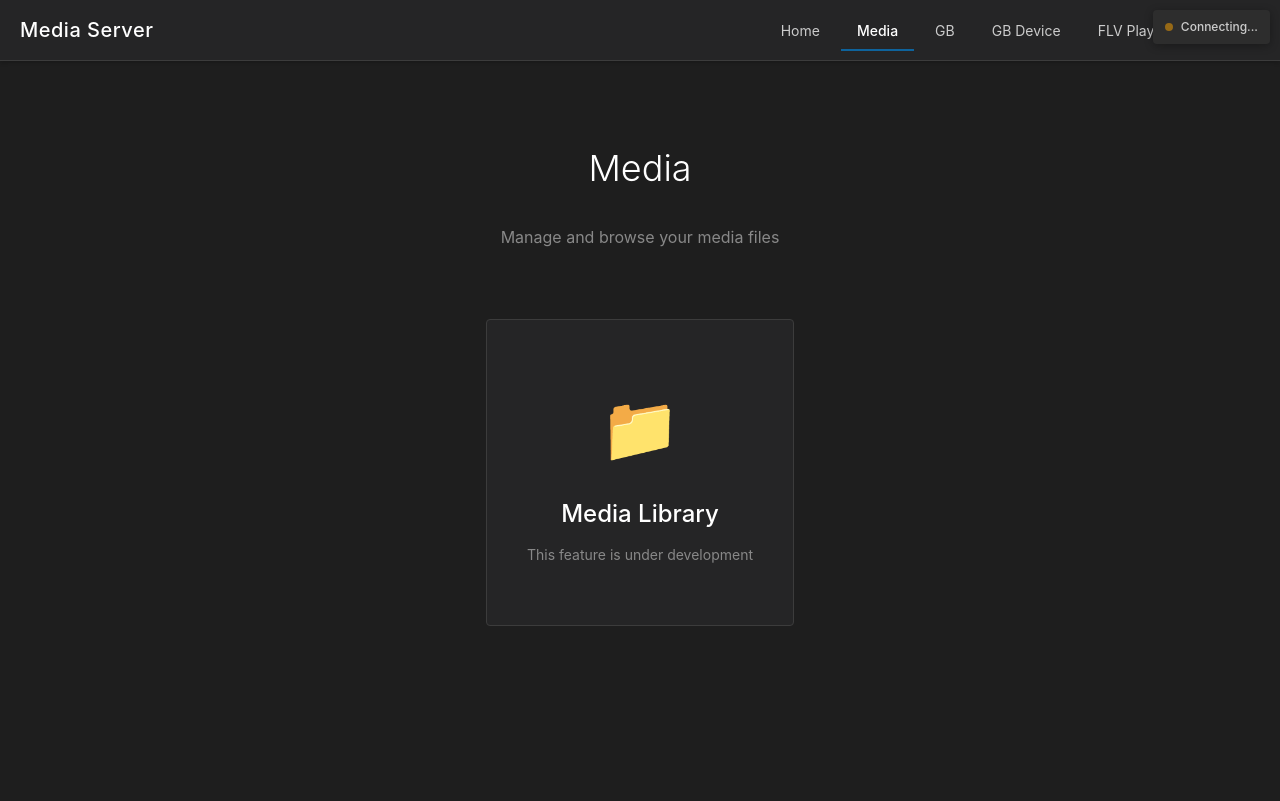
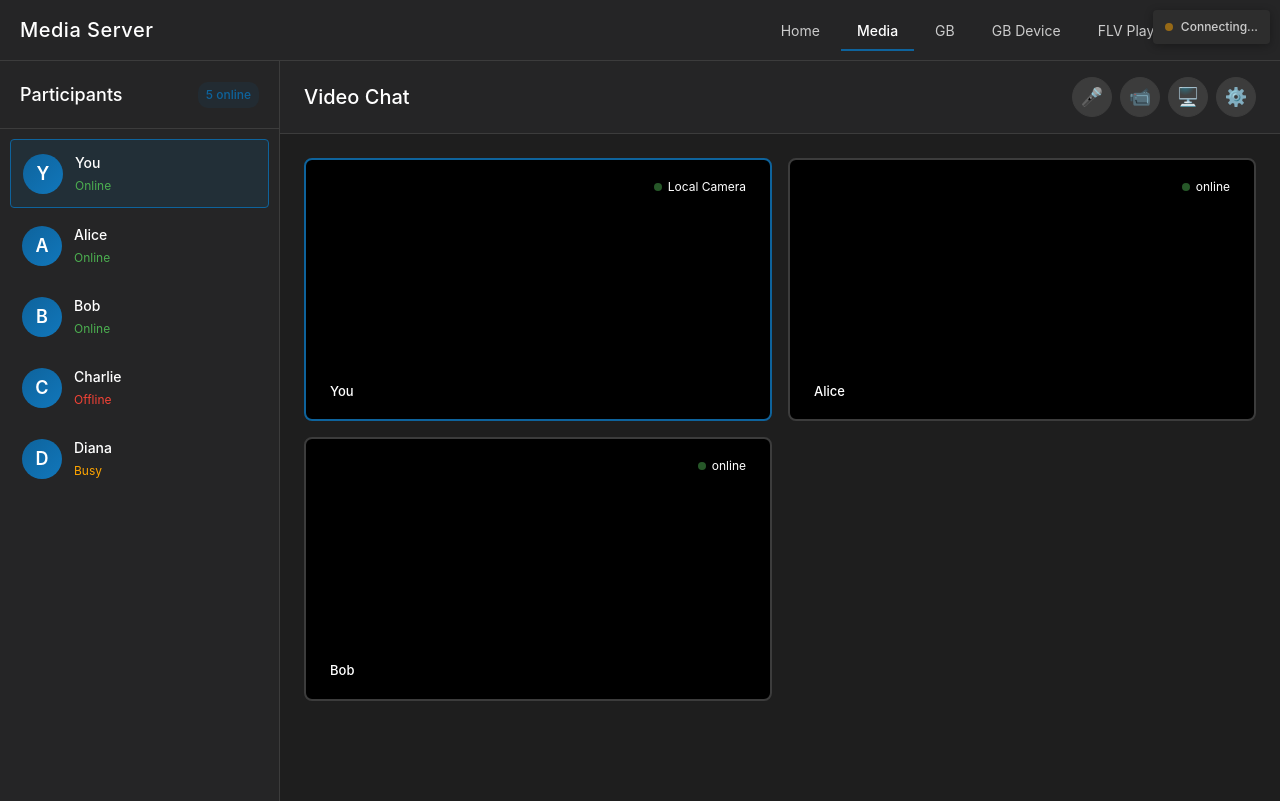
Before and after one commit to xutopia77/media-server-ui, a Vue app: page /media in a window 1280 px wide. Built offline with nearby package versions, Linux system fonts and the light colour scheme; no server answers.

Commit message:
Add Pinia store and WebRTC video chat interface

```diff
--- a/package.json
+++ b/package.json
@@ -17,6 +17,7 @@
   "dependencies": {
     "axios": "^1.13.6",
     "flv.js": "^1.6.2",
+    "pinia": "^3.0.4",
     "vue": "^3.5.29",
     "vue-router": "^4.6.4"
   },
--- a/src/components/media/MediaEntry.vue
+++ b/src/components/media/MediaEntry.vue
@@ -1,20 +1,163 @@
 <template>
   <div class="media-entry">
     <NavBar />
-    <div class="content">
-      <h1>Media</h1>
-      <p class="description">Manage and browse your media files</p>
-      <div class="placeholder">
-        <div class="placeholder-icon">📁</div>
-        <h2>Media Library</h2>
-        <p>This feature is under development</p>
+    <div class="video-chat-container">
+      <div class="user-sidebar">
+        <div class="sidebar-header">
+          <h2>Participants</h2>
+          <span class="user-count">{{ users.length }} online</span>
+        </div>
+        <div class="user-list">
+          <div
+            v-for="user in users"
+            :key="user.id"
+            class="user-item"
+            :class="{ active: user.id === currentUser.id }"
+          >
+            <div class="user-avatar">{{ user.name.charAt(0) }}</div>
+            <div class="user-info">
+              <span class="user-name">{{ user.name }}</span>
+              <span class="user-status" :class="user.status">
+                {{ user.status }}
+              </span>
+            </div>
+          </div>
+        </div>
+      </div>
+
+      <div class="video-area">
+        <div class="video-header">
+          <h1>Video Chat</h1>
+          <div class="video-controls">
+            <button class="control-btn" title="Mute">
+              <span class="icon">🎤</span>
+            </button>
+            <button class="control-btn" title="Camera">
+              <span class="icon">📹</span>
+            </button>
+            <button class="control-btn" title="Share Screen">
+              <span class="icon">🖥️</span>
+            </button>
+            <button class="control-btn" title="Settings">
+              <span class="icon">⚙️</span>
+            </button>
+          </div>
+        </div>
+
+        <div class="video-grid">
+          <div class="video-card local-video">
+            <video ref="localVideoRef" autoplay muted playsinline></video>
+            <div class="video-label">You</div>
+            <div class="video-status">
+              <span class="status-dot"></span>
+              Local Camera
+            </div>
+          </div>
+
+          <div
+            v-for="remoteUser in remoteUsers"
+            :key="remoteUser.id"
+            class="video-card remote-video"
+          >
+            <video
+              :ref="(el: any) => setRemoteVideoRef(el, remoteUser.id)"
+              autoplay
+              playsinline
+            ></video>
+            <div class="video-label">{{ remoteUser.name }}</div>
+            <div class="video-status">
+              <span class="status-dot"></span>
+              {{ remoteUser.status }}
+            </div>
+          </div>
+
+          <div v-if="remoteUsers.length === 0" class="no-participants">
+            <div class="no-participants-icon">👥</div>
+            <h3>No Participants</h3>
+            <p>Waiting for others to join the video chat...</p>
+          </div>
+        </div>
       </div>
     </div>
   </div>
 </template>
 
 <script setup lang="ts">
+import { ref, onMounted, onUnmounted } from 'vue'
 import NavBar from '../NavBar.vue'
+
+interface User {
+  id: string
+  name: string
+  status: 'online' | 'offline' | 'busy'
+}
+
+interface RemoteUser extends User {
+  videoStream?: MediaStream
+}
+
+const currentUser = ref<User>({
+  id: 'local',
+  name: 'You',
+  status: 'online'
+})
+
+const users = ref<User[]>([
+  { id: 'local', name: 'You', status: 'online' },
+  { id: 'user1', name: 'Alice', status: 'online' },
+  { id: 'user2', name: 'Bob', status: 'online' },
+  { id: 'user3', name: 'Charlie', status: 'offline' },
+  { id: 'user4', name: 'Diana', status: 'busy' },
+])
+
+const remoteUsers = ref<RemoteUser[]>([
+  { id: 'user1', name: 'Alice', status: 'online' },
+  { id: 'user2', name: 'Bob', status: 'online' },
+])
+
+const localVideoRef = ref<HTMLVideoElement | null>(null)
+const remoteVideoRefs = ref<Map<string, HTMLVideoElement>>(new Map())
+
+const setRemoteVideoRef = (el: HTMLVideoElement | null, userId: string) => {
+  if (el) {
+    remoteVideoRefs.value.set(userId, el)
+  }
+}
+
+onMounted(() => {
+  startLocalCamera()
+})
+
+onUnmounted(() => {
+  stopLocalCamera()
+})
+
+const startLocalCamera = async () => {
+  try {
+    const stream = await navigator.mediaDevices.getUserMedia({
+      video: {
+        width: { ideal: 1280 },
+        height: { ideal: 720 },
+        facingMode: 'user'
+      },
+      audio: true
+    })
+
+    if (localVideoRef.value) {
+      localVideoRef.value.srcObject = stream
+    }
+  } catch (error) {
+    console.error('Error accessing camera:', error)
+  }
+}
+
+const stopLocalCamera = () => {
+  if (localVideoRef.value && localVideoRef.value.srcObject) {
+    const stream = localVideoRef.value.srcObject as MediaStream
+    stream.getTracks().forEach((track) => track.stop())
+    localVideoRef.value.srcObject = null
+  }
+}
 </script>
 
 <style scoped>
@@ -25,52 +168,272 @@ import NavBar from '../NavBar.vue'
   font-family: -apple-system, BlinkMacSystemFont, 'Segoe UI', Roboto, 'Helvetica Neue', Arial, sans-serif;
 }
 
-.content {
+.video-chat-container {
+  display: flex;
+  height: calc(100vh - 60px);
+  overflow: hidden;
+}
+
+.user-sidebar {
+  width: 280px;
+  background-color: #252526;
+  border-right: 1px solid #3c3c3c;
   display: flex;
   flex-direction: column;
-  align-items: center;
-  padding: 80px 20px 40px;
-  gap: 30px;
+  flex-shrink: 0;
 }
 
-.content h1 {
-  font-size: 36px;
-  font-weight: 300;
+.sidebar-header {
+  padding: 20px;
+  border-bottom: 1px solid #3c3c3c;
+  display: flex;
+  justify-content: space-between;
+  align-items: center;
+}
+
+.sidebar-header h2 {
+  font-size: 18px;
+  font-weight: 500;
   margin: 0;
   color: #ffffff;
 }
 
-.description {
-  font-size: 16px;
-  color: #888;
-  margin: 0;
-  text-align: center;
+.user-count {
+  font-size: 12px;
+  color: #0e639c;
+  background-color: rgba(14, 99, 156, 0.1);
+  padding: 4px 8px;
+  border-radius: 10px;
+  font-weight: 500;
 }
 
-.placeholder {
-  background-color: #252526;
-  border: 1px solid #3c3c3c;
-  border-radius: 4px;
-  padding: 60px 40px;
-  text-align: center;
-  margin-top: 40px;
+.user-list {
+  flex: 1;
+  overflow-y: auto;
+  padding: 10px;
 }
 
-.placeholder-icon {
+.user-item {
+  display: flex;
+  align-items: center;
+  gap: 12px;
+  padding: 12px;
+  border-radius: 4px;
+  cursor: pointer;
+  transition: background-color 0.15s;
+  margin-bottom: 4px;
+}
+
+.user-item:hover {
+  background-color: #3c3c3c;
+}
+
+.user-item.active {
+  background-color: rgba(14, 99, 156, 0.15);
+  border: 1px solid #0e639c;
+}
+
+.user-avatar {
+  width: 40px;
+  height: 40px;
+  border-radius: 50%;
+  background: linear-gradient(135deg, #0e639c, #1177bb);
+  display: flex;
+  align-items: center;
+  justify-content: center;
+  font-size: 18px;
+  font-weight: 600;
+  color: #ffffff;
+  flex-shrink: 0;
+}
+
+.user-info {
+  flex: 1;
+  display: flex;
+  flex-direction: column;
+  gap: 4px;
+}
+
+.user-name {
+  font-size: 14px;
+  font-weight: 500;
+  color: #ffffff;
+}
+
+.user-status {
+  font-size: 12px;
+  color: #888;
+  text-transform: capitalize;
+}
+
+.user-status.online {
+  color: #4caf50;
+}
+
+.user-status.offline {
+  color: #f44336;
+}
+
+.user-status.busy {
+  color: #ffa500;
+}
+
+.video-area {
+  flex: 1;
+  display: flex;
+  flex-direction: column;
+  overflow: hidden;
+}
+
+.video-header {
+  padding: 16px 24px;
+  border-bottom: 1px solid #3c3c3c;
+  display: flex;
+  justify-content: space-between;
+  align-items: center;
+  background-color: #252526;
+}
+
+.video-header h1 {
+  font-size: 20px;
+  font-weight: 500;
+  margin: 0;
+  color: #ffffff;
+}
+
+.video-controls {
+  display: flex;
+  gap: 8px;
+}
+
+.control-btn {
+  width: 40px;
+  height: 40px;
+  border-radius: 50%;
+  border: 1px solid #3c3c3c;
+  background-color: #3c3c3c;
+  color: #cccccc;
+  cursor: pointer;
+  display: flex;
+  align-items: center;
+  justify-content: center;
+  transition: all 0.15s;
+}
+
+.control-btn:hover {
+  background-color: #4c4c4c;
+  border-color: #5c5c5c;
+  color: #ffffff;
+}
+
+.control-btn .icon {
+  font-size: 18px;
+}
+
+.video-grid {
+  flex: 1;
+  display: grid;
+  grid-template-columns: repeat(auto-fit, minmax(400px, 1fr));
+  gap: 16px;
+  padding: 24px;
+  overflow-y: auto;
+  align-content: start;
+}
+
+.video-card {
+  position: relative;
+  background-color: #000000;
+  border-radius: 8px;
+  overflow: hidden;
+  aspect-ratio: 16 / 9;
+  border: 2px solid #3c3c3c;
+  transition: border-color 0.15s;
+}
+
+.video-card:hover {
+  border-color: #0e639c;
+}
+
+.video-card video {
+  width: 100%;
+  height: 100%;
+  object-fit: cover;
+}
+
+.video-label {
+  position: absolute;
+  bottom: 12px;
+  left: 12px;
+  background-color: rgba(0, 0, 0, 0.7);
+  color: #ffffff;
+  padding: 6px 12px;
+  border-radius: 4px;
+  font-size: 13px;
+  font-weight: 500;
+  backdrop-filter: blur(4px);
+}
+
+.video-status {
+  position: absolute;
+  top: 12px;
+  right: 12px;
+  background-color: rgba(0, 0, 0, 0.7);
+  color: #ffffff;
+  padding: 6px 12px;
+  border-radius: 4px;
+  font-size: 12px;
+  display: flex;
+  align-items: center;
+  gap: 6px;
+  backdrop-filter: blur(4px);
+}
+
+.status-dot {
+  width: 8px;
+  height: 8px;
+  border-radius: 50%;
+  background-color: #4caf50;
+  animation: pulse 2s infinite;
+}
+
+.local-video {
+  border-color: #0e639c;
+}
+
+.no-participants {
+  grid-column: 1 / -1;
+  display: flex;
+  flex-direction: column;
+  align-items: center;
+  justify-content: center;
+  padding: 80px 40px;
+  text-align: center;
+  color: #888;
+}
+
+.no-participants-icon {
   font-size: 64px;
   margin-bottom: 20px;
 }
 
-.placeholder h2 {
+.no-participants h3 {
   font-size: 24px;
   font-weight: 500;
   margin: 0 0 12px;
   color: #ffffff;
 }
 
-.placeholder p {
-  font-size: 14px;
-  color: #888;
+.no-participants p {
+  font-size: 16px;
   margin: 0;
 }
+
+@keyframes pulse {
+  0%, 100% {
+    opacity: 1;
+  }
+  50% {
+    opacity: 0.5;
+  }
+}
 </style>
--- a/src/main.ts
+++ b/src/main.ts
@@ -1,9 +1,12 @@
 import { createApp } from 'vue'
+import { createPinia } from 'pinia'
 import App from './App.vue'
 import router from './router'
 
 const app = createApp(App)
+const pinia = createPinia()
 
+app.use(pinia)
 app.use(router)
 
 app.mount('#app')
```
Also changed, not shown: src/stores/AppStore.ts (added, +36 -0 lines), 1 other file (tests, documents, lock files or other folders).
